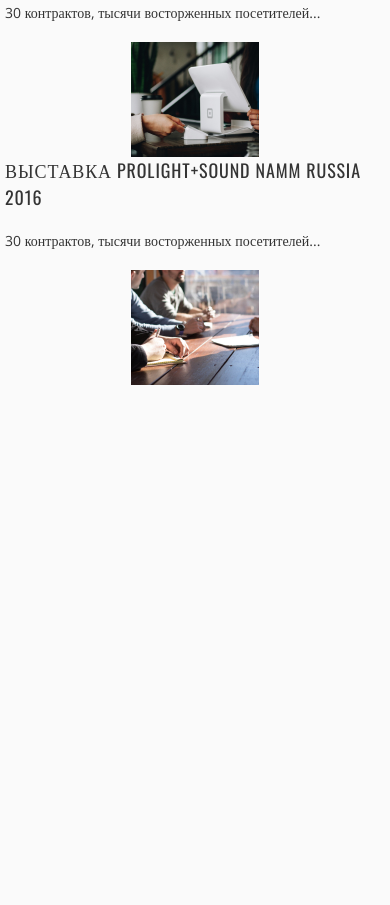
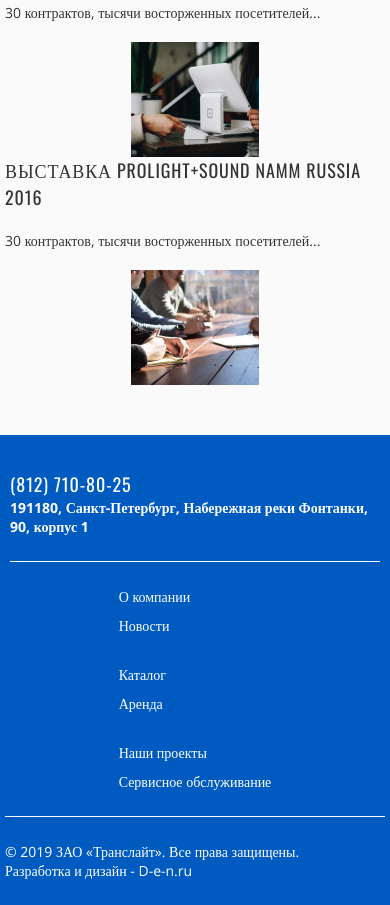
Before and after one commit to SergeyEvtush/lightingEquipment, a plain HTML site: page index.html in a window 390 px wide. Shown: the part 3584-4489 px from the top of the page. Before the commit the page ends 4019 px from the top, so only its background shows below. Drawn offline with nearby package versions, Linux system fonts and the light colour scheme.

Commit message:
add footer with adaptive

```diff
--- a/css/style.css
+++ b/css/style.css
@@ -829,4 +829,130 @@ padding: 0px 0px 20px 0px;
 
 	padding: 0px 0px 20px 0px;
 }
+/*footer*/
+.footer {
+	background: #005BC1;
+
+}
+.footer__top {
+
+padding: 0px 5px 0px 5px;
+}
+.footer__container {
+	display: flex;
+	align-items: center;
+
+	padding: 0px 5px 0px 5px;
+}
+@media(max-width:686px){
+	.footer__container {
+flex-wrap: wrap;
+	}
+
+}
+.top_container {
+	padding: 36px 0px 25px 0px;
+	border-bottom:1px solid #FFFFFF;
+}
+
+._container {
+}
+.phone__number {
+	font-family: Oswald;
+font-size: 18px;
+line-height: 27px;
+letter-spacing: 0.05em;
+text-transform: uppercase;
+color: #FFFFFF;
+}
+.address {
+	margin: 0 auto;
+font-family: Open Sans;
+font-weight: 600;
+font-size: 14px;
+line-height: 19px;
+color: #FFFFFF;
+}
+@media(max-width:640px){
+	.address {
+		margin-left: 0;}
+}
+.footer__body	 {
+}
+.body_container {
+	justify-content: space-between;
+	padding:25px 0px 25px 0px  ;
+
+}
+
+.table_of_contents {
+display: flex;
+	}
+
+
+.item__table_of_contents {
+	display: flex;
+	flex-direction: column;
+}
+.item__table_of_contents:not(:last-child) {
+padding: 0px 110px 0px 0px;
+}
+.item__column:not(:last-child){
+padding: 0px 0px 10px 0px;
+
+}
+@media(max-width:570px){
+
+	.table_of_contents {
+		justify-content: space-around;
+		align-items: center;
+	flex-wrap: wrap;
+
+	}
+	.item__table_of_contents:not(:last-child) {
+	margin-bottom: 30px;
+	padding: 0px;
+		}
+		.item__table_of_contents:first-child {
+
+			padding: 0px 250px 0px 0px;
+				}
+
+}
+@media(max-width:400px){
+
+
+	.item__table_of_contents:not(:last-child) {
+
+	padding: 0px;
+		}
+
+		.table_of_contents{
+
+	flex-direction: column;
+	align-items: flex-start;
+margin: 0 auto;
+				}
+}
+.contents-link {
+
+}
+._border{
+	border-top: 1px solid #FFFFFF;
+}
+.footer-text {
+	font-family: Open Sans;
+font-weight: 300;
+font-size: 14px;
+line-height: 19px;
+color: #FFFFFF;
+}
+.footer__bottom {
+
+}
+.all_rights_resrved {
+}
+.develop_disain {
+}
+
 /*<div class="item__date items__text">27.01.2019</div>*/
--- a/index.html
+++ b/index.html
@@ -217,8 +217,6 @@
 		</div>
 	</div>
 	</div>
-
-
 </div>
 					</div>
 				</div>
@@ -293,6 +291,53 @@
 				</div>
 			</section>
 		</main>
+		<footer class="footer">
+			<div class="footer__top">
+				<div class="footer__container top_container _container">
+
+						<div class="phone__number">
+							(812) 710-80-25
+						</div>
+						<div class="address">
+							191180, Санкт-Петербург, Набережная реки Фонтанки, 90, корпус 1
+
+					</div>
+
+				</div>
+			</div>
+			<div class="footer__body">
+				<div class="footer__container body_container _container">
+					<ul class="table_of_contents">
+						<li class="item__table_of_contents">
+							<ul class="column__table-item">
+<li class="item__column"><a href="#" class="contents-link footer-text">О компании</a></li>
+<li class="item__column"><a href="#" class="contents-link footer-text">Новости</a></li>
+						</ul>
+					</li>
+						<li class="item__table_of_contents">
+							<ul class="column__table-item">
+								<li class="item__column"><a href="#" class="contents-link footer-text">Каталог</a></li>
+								<li class="item__column">		<a href="#" class="contents-link footer-text">Аренда</a></li>
+							</ul>
+						</li>
+						<li class="item__table_of_contents">
+							<ul class="column__table-item">
+								<li class="item__column"><a href="#" class="contents-link footer-text">Наши проекты</a></li>
+								<li class="item__column"><a href="#" class="contents-link footer-text">Сервисное обслуживание</a></li>
+							</ul>
+
+
+						</li>
+					</ul>
+				</div>
+			</div>
+			<div class="footer__bottom">
+				<div class="footer__container body_container _container _border">
+					<div class="all_rights_resrved footer-text">© 2019 ЗАО «Транслайт». Все права защищены.</div>
+					<div class="develop_disain footer-text">Разработка и дизайн - D-e-n.ru</div>
+				</div>
+			</div>
+		</footer>
 	</div>
 	<script  src="https://code.jquery.com/jquery-3.6.0.min.js"></script>
 	<script src="js/slick.min.js"></script>
```
